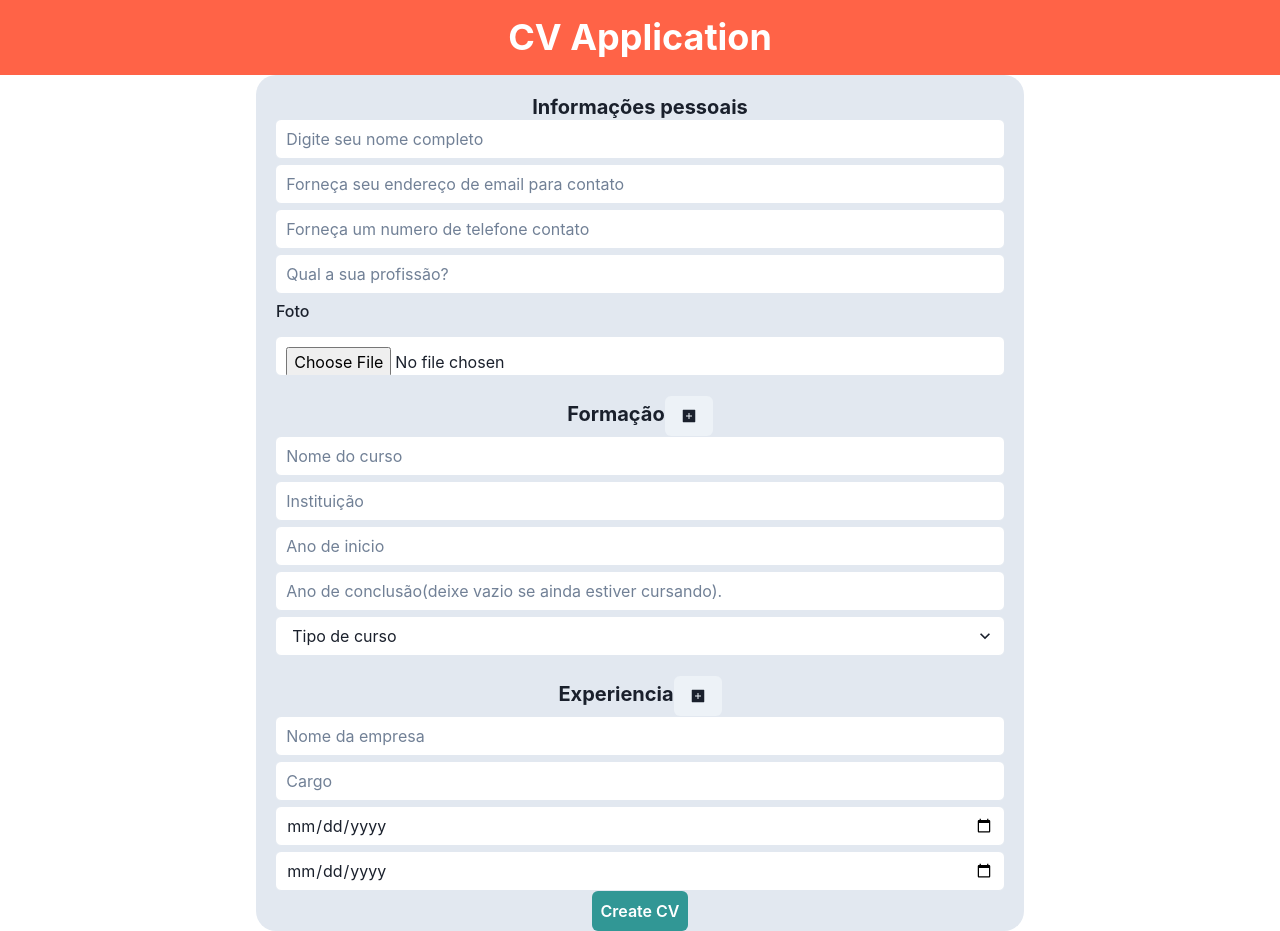
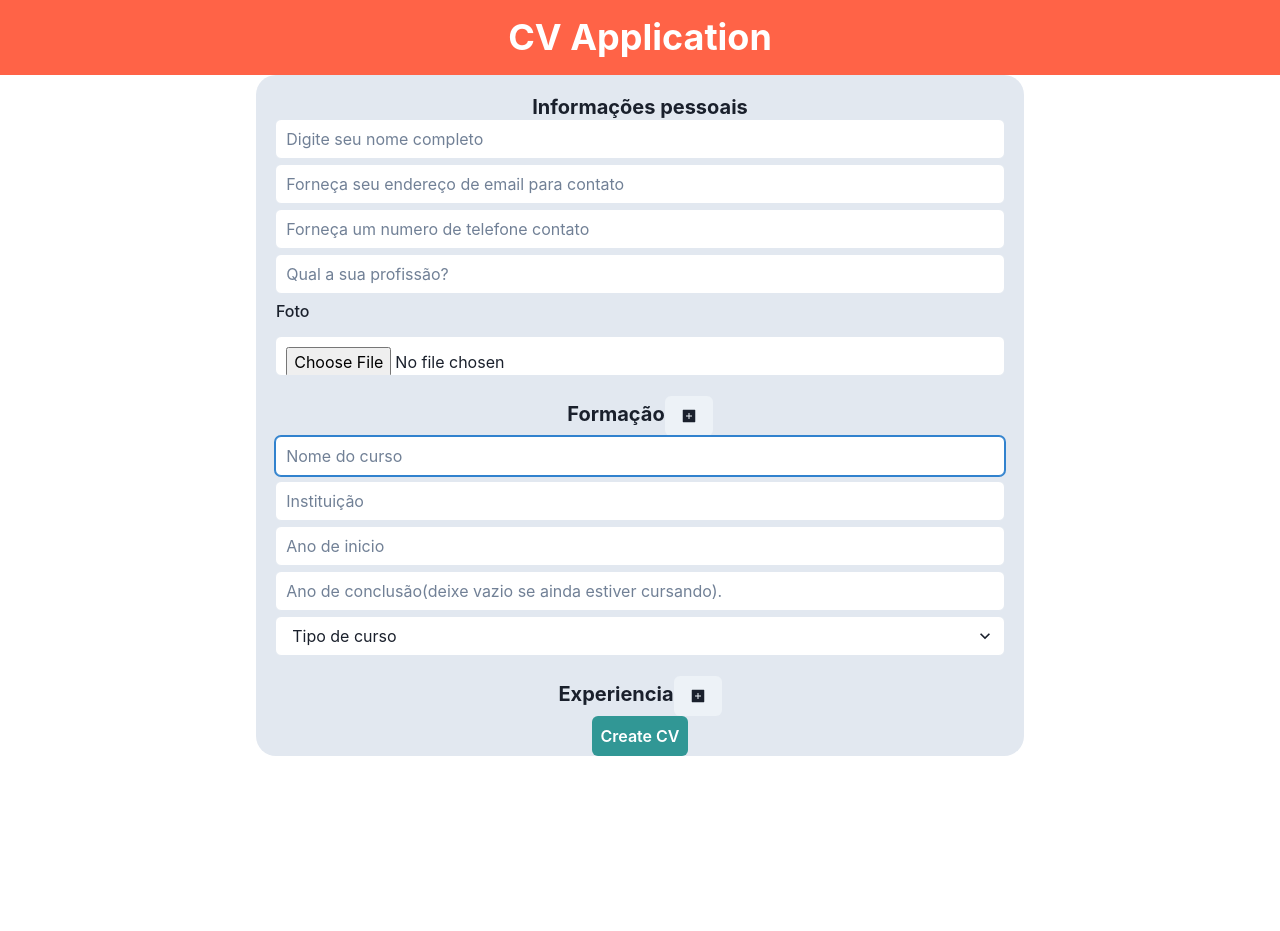
Before and after one commit to brendonn40/CV-Application, a React (Create React App) app: page / in a window 1280 px wide. Both pictures are taken after a click on the button 688 px from the left and 416 px from the top of the page. After the commit the page ends 800 px from the top, so only its background shows below. Built offline with nearby package versions, Linux system fonts and the light colour scheme.

Commit message:
added useForm to the project

```diff
--- a/package.json
+++ b/package.json
@@ -11,6 +11,7 @@
     "prop-types": "^15.8.1",
     "react": "^18.2.0",
     "react-dom": "^18.2.0",
+    "react-hook-form": "^7.42.1",
     "react-icons": "^4.7.1",
     "react-scripts": "^5.0.1",
     "styled-components": "^5.3.6",
--- a/src/components/Experiencia.jsx
+++ b/src/components/Experiencia.jsx
@@ -1,52 +1,77 @@
 import React from "react";
-import { Input,Flex } from "@chakra-ui/react";
+import { Input, Flex, Button, Heading } from "@chakra-ui/react";
+import { useFieldArray } from "react-hook-form";
+import { AiFillPlusSquare } from "react-icons/ai";
+const Experiencia = ({ control, register }) => {
+  const { fields, append, remove } = useFieldArray({
+    control,
+    name: "experiences",
+  });
 
-const Experiencia = () => {
   return (
+    <>
+      <Heading size="md" mt="20px" textAlign={"center"}>
+        Experiencia
+        <Button>
+          <AiFillPlusSquare   onClick={() => append({})}/>
+        </Button>
+      </Heading>
       <Flex
         direction={"column"}
         justifyContent={"center"}
         alignItems={"center"}
         gridGap={"5px"}
       >
+        {fields.map((field, index) => (
+          <>
             <Input
-        name='company'
-        type='text'
-        placeholder='Nome da empresa'
+              name="company"
+              type="text"
+              placeholder="Nome da empresa"
               isRequired={true}
               backgroundColor={"white"}
-        padding='10px'
+              padding="10px"
               width={"95%"}
+              key={field.id}
+              {...register(`experiences.${index}.company`)}
             />
             <Input
-        name='position'
-        placeholder='Cargo'
-        type='text'
+              name="position"
+              placeholder="Cargo"
+              type="text"
               isRequired={true}
               backgroundColor={"white"}
-        padding='10px'
+              padding="10px"
               width={"95%"}
+              key={field.id}
+              {...register(`experiences.${index}.position`)}
             />
 
             <Input
-        name='beginDate'
-        placeholder='Data de inicio'
-        type='date'
+              name="beginDate"
+              placeholder="Data de inicio"
+              type="date"
               isRequired={true}
               backgroundColor={"white"}
-        padding='10px'
+              padding="10px"
               width={"95%"}
+              key={field.id}
+              {...register(`experiences.${index}.beginDate`)}
             />
             <Input
-        name='endDate'
-        placeholder='Data de saida'
-        type='date'
+              name="endDate"
+              placeholder="Data de saida"
+              type="date"
               backgroundColor={"white"}
-        padding='10px'
+              padding="10px"
               width={"95%"}
+              key={field.id}
+              {...register(`experiences.${index}.endDate`)}
             />
-
+          </>
+        ))}
       </Flex>
+    </>
   );
 };
 export default Experiencia;
--- a/src/components/Form.jsx
+++ b/src/components/Form.jsx
@@ -1,5 +1,6 @@
 import React from "react";
 import styled from "styled-components";
+import { useForm } from "react-hook-form";
 import {
   Box,
   Button,
@@ -20,18 +21,23 @@ import { AiFillPlusSquare } from "react-icons/ai";
 import Experiencia from "./Experiencia";
 
 const Form = () => {
+  const { control,register, handleSubmit } = useForm();
+
+  const onSubmit = data => console.log(data);
   return (
-    <VStack as='form' mx='auto' w='60%'  justifyContent='center'>
+    <VStack mx='auto' w='60%'  justifyContent='center'>
       <Box bg='gray.200' w='100%' borderRadius={"20px"}>
         <Heading size='md' mt='20px' textAlign={"center"}>
           Informações pessoais
         </Heading>
+        <form onSubmit={handleSubmit(onSubmit)}>
         <Flex
           direction={"column"}
           justifyContent={"center"}
           alignItems={"center"}
           gridGap={"5px"}
         >
+
           <Input
             name='name'
             placeholder='Digite seu nome completo'
@@ -39,6 +45,7 @@ const Form = () => {
             padding='10px'
             width={"95%"}
             required={true}
+            {...register("name", { required: true})}
           />
           <Input
             name='email'
@@ -47,6 +54,7 @@ const Form = () => {
             backgroundColor={"white"}
             padding='10px'
             width={"95%"}
+            {...register("email", { required: true})}
           />
           <Input
             name='tel'
@@ -56,6 +64,7 @@ const Form = () => {
             padding='10px'
             width={"95%"}
             required={true}
+            {...register("tel", { required: true})}
           />
           <Input
             name='profession'
@@ -64,6 +73,7 @@ const Form = () => {
             backgroundColor={"white"}
             padding='10px'
             width={"95%"}
+            {...register("profession", { required: true, maxLength: 30 })}
           />
           <FormLabel alignSelf={`flex-start`} ml={'20px'}>Foto</FormLabel>
 
@@ -75,28 +85,20 @@ const Form = () => {
             padding='10px'
             width={"95%"}
             accept='image/png, image/jpeg'
+            {...register("photo")}
           />
         </Flex>
-
-        <Heading size='md' mt='20px' textAlign={"center"}>
-          Formação
-          <Button>
-            <AiFillPlusSquare />
-          </Button>
-        </Heading>
-        <Formacao />
-        <Heading size='md' mt='20px' textAlign={"center"}>
-          Experiencia
-          <Button>
-            <AiFillPlusSquare />
-          </Button>
-        </Heading>
-        <Experiencia />
+        <Formacao control={control} register={register}/>
+      <Experiencia control={control} register={register}/>
         <Center>
           <Button type='submit' variant='solid' p={2} colorScheme='teal'>
             Create CV
           </Button>
         </Center>
+        </form>
+
+
+
       </Box>
     </VStack>
   );
--- a/src/components/Formacao.jsx
+++ b/src/components/Formacao.jsx
@@ -1,67 +1,112 @@
 import React from "react";
-import { Input, Select, Text, FormLabel, Flex } from "@chakra-ui/react";
+import {
+  Input,
+  Select,
+  Text,
+  FormLabel,
+  Flex,
+  Button,
+  Heading,
+} from "@chakra-ui/react";
+import {
+  useFieldArray,
+  Control,
+  UseFormRegister,
+  UseFormSetValue,
+  UseFormWatch,
+  UseFormGetValues,
+} from "react-hook-form";
+import { AiFillPlusSquare } from "react-icons/ai";
 
-const Formacao = () => {
+const Formacao = ({ control, register }) => {
+  const { fields, append, remove } = useFieldArray({
+    control,
+    name: "formations",
+  });
+
   return (
+    <>
+      <Heading size="md" mt="20px" textAlign={"center"}>
+        Formação
+        <Button>
+          <AiFillPlusSquare   onClick={() => append({})}/>
+        </Button>
+      </Heading>
       <Flex
         direction={"column"}
         justifyContent={"center"}
         alignItems={"center"}
         gridGap={"5px"}
       >
+        {fields.map((field, index) => (
+          <>
             <Input
-        name='course'
-        type='text'
-        placeholder='Nome do curso'
+              name="course"
+              type="text"
+              placeholder="Nome do curso"
               isRequired={true}
               backgroundColor={"white"}
-        padding='10px'
+              padding="10px"
               width={"95%"}
+              key={field.id}
+              {...register(`formations.${index}.course`)}
             />
             <Input
-        name='institution'
-        placeholder='Instituição'
-        type='text'
+              name="institution"
+              placeholder="Instituição"
+              type="text"
               isRequired={true}
               backgroundColor={"white"}
-        padding='10px'
+              padding="10px"
               width={"95%"}
+              key={field.id}
+              {...register(`formations.${index}.institution`)}
             />
 
             <Input
-        name='initialYear'
-        placeholder='Ano de inicio'
-        type='number'
-        min='1970'
-        max='2099'
+              name="initialYear"
+              placeholder="Ano de inicio"
+              type="number"
+              min="1970"
+              max="2099"
               isRequired={true}
               backgroundColor={"white"}
-        padding='10px'
+              padding="10px"
               width={"95%"}
+              key={field.id}
+              {...register(`formations.${index}.initialYear`)}
             />
             <Input
-        name='conclusionYear'
-        placeholder='Ano de conclusão(deixe vazio se ainda estiver cursando).'
-        type='text'
+              name="conclusionYear"
+              placeholder="Ano de conclusão(deixe vazio se ainda estiver cursando)."
+              type="text"
               backgroundColor={"white"}
-        padding='10px'
+              padding="10px"
               width={"95%"}
+              key={field.id}
+              {...register(`formations.${index}.conclusionYear`)}
             />
             <Select
-        placeholder='Tipo de curso'
+              placeholder="Tipo de curso"
               isRequired={true}
               backgroundColor={"white"}
               width={"95%"}
+              key={field.id}
+              name="courseType"
+              {...register(`formations.${index}.courseType`)}
             >
-        <option value='0'>Ensino fundamental</option>
-        <option value='1'>Ensino médio </option>
-        <option value='2'>Graduação</option>
-        <option value='3'>Mestrado</option>
-        <option value='5'>MBA</option>
-        <option value='6'>Curso técnico</option>
-        <option value='7'>Outros</option>
+              <option value="Ensino fundamental">Ensino fundamental</option>
+              <option value="Ensino médio ">Ensino médio </option>
+              <option value="Graduação">Graduação</option>
+              <option value="Mestrado">Mestrado</option>
+              <option value="MBA">MBA</option>
+              <option value="Curso técnico">Curso técnico</option>
+              <option value="Outros">Outros</option>
             </Select>
+          </>
+        ))}
       </Flex>
+    </>
   );
 };
 export default Formacao;
```
Also changed, not shown: 1 other file (tests, documents, lock files or other folders). Lines whose indentation alone changed are shown as unchanged.
